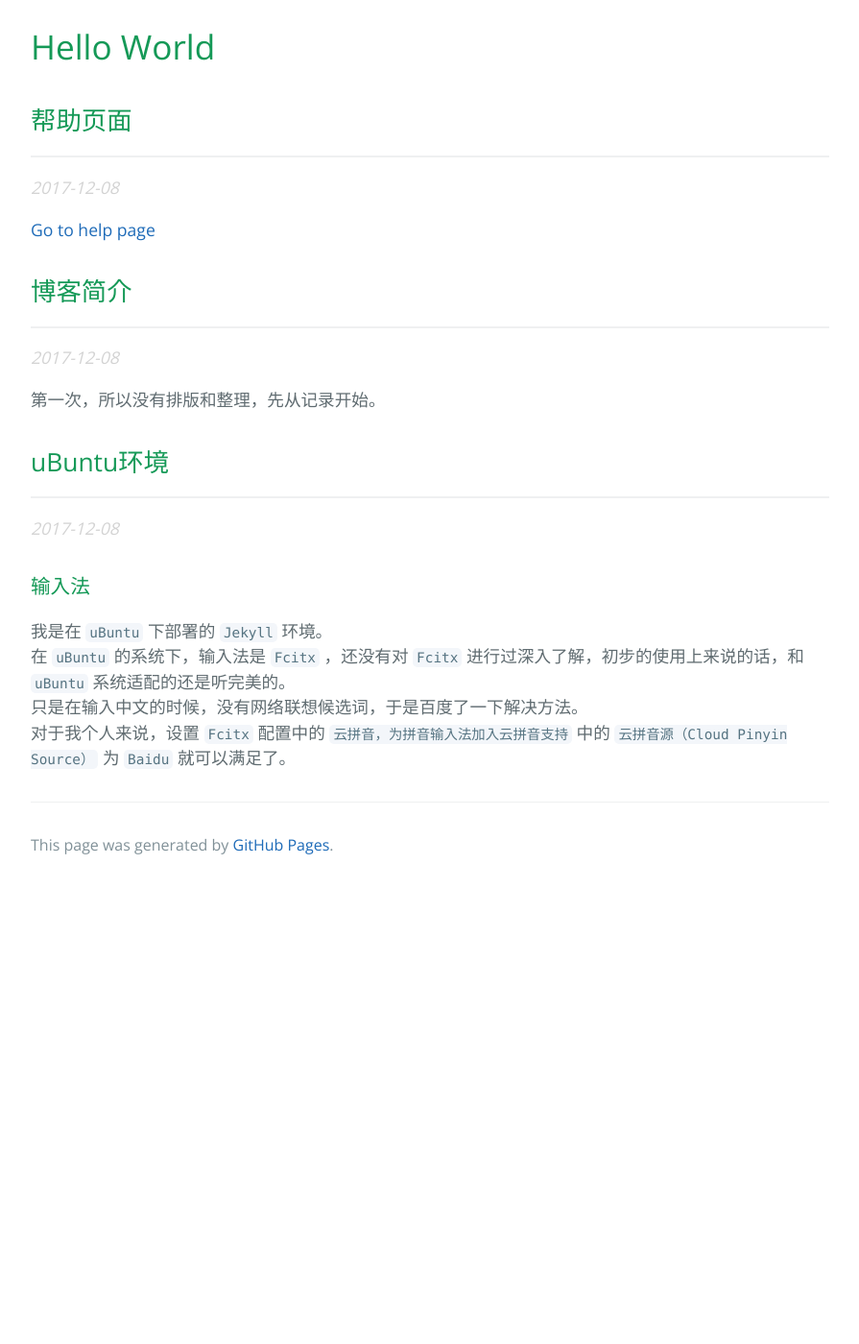
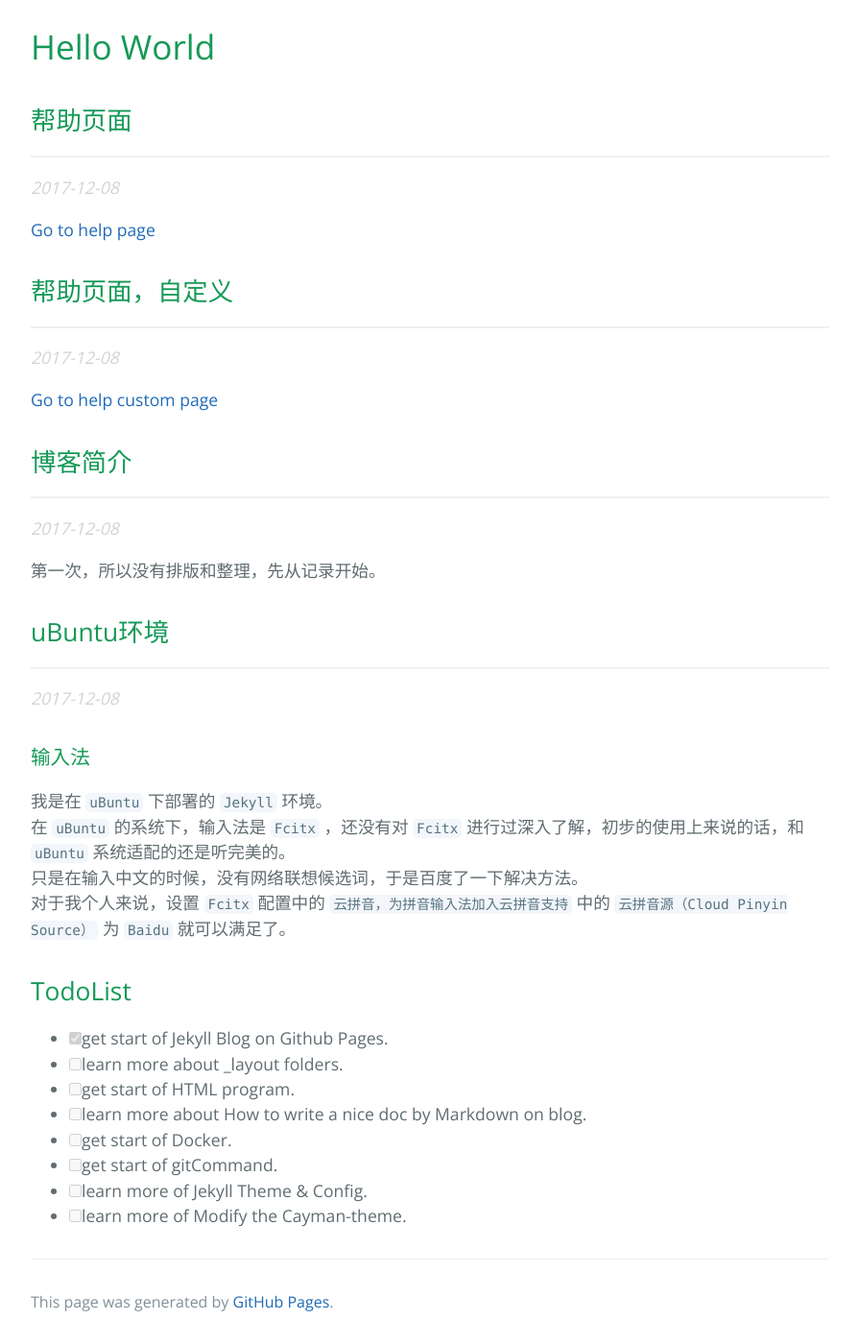
Before and after one commit to wzswzd/wzswzd.github.io, a Jekyll site: the page built from index.md, in a window 1280 px wide and 1400 px high, scrolled down 327 px. Shown: the whole window at 96% size, without its empty margins (192-1087 px from the left). Built offline with Jekyll 4.4.1, drawn with Linux system fonts in a browser that asks for light colours; our own code applies the rules of GitHub Pages for plain Markdown files; before the commit the page ends 1251 px from its top, so only the background shows below that.

Commit message:
add the help_custom page to collect the nice help
rt

```diff
--- a/index.md
+++ b/index.md
@@ -10,10 +10,15 @@ _<font color='lightgray'>2017-12-08</font>_
 
 [Go to help page](help)
 
+## 帮助页面，自定义
+---
+_<font color='lightgray'>2017-12-08</font>_
+
+[Go to help custom page](help_custom)
+
 ## 博客简介
 ---
 _<font color='lightgray'>2017-12-08</font>_
-
 
 第一次，所以没有排版和整理，先从记录开始。
 
@@ -23,8 +28,18 @@ _<font color='lightgray'>2017-12-08</font>_
 
 ### 输入法
 
-
 我是在 `uBuntu` 下部署的 `Jekyll` 环境。<br/>
 在 `uBuntu` 的系统下，输入法是 `Fcitx` ，还没有对 `Fcitx` 进行过深入了解，初步的使用上来说的话，和 `uBuntu` 系统适配的还是听完美的。<br/>
 只是在输入中文的时候，没有网络联想候选词，于是百度了一下解决方法。<br/>
 对于我个人来说，设置 `Fcitx` 配置中的 `云拼音，为拼音输入法加入云拼音支持` 中的 `云拼音源（Cloud Pinyin Source）` 为 `Baidu` 就可以满足了。
+
+## TodoList
+
+- [x] get start of Jekyll Blog on Github Pages.
+- [ ] learn more about \_layout folders.
+- [ ] get start of HTML program.
+- [ ] learn more about How to write a nice doc by Markdown on blog.
+- [ ] get start of Docker.
+- [ ] get start of gitCommand.
+- [ ] learn more of Jekyll Theme & Config.
+- [ ] learn more of Modify the Cayman-theme.
```
Also changed, not shown: help_custom.md (added, +43 -0 lines), 1 other file.
